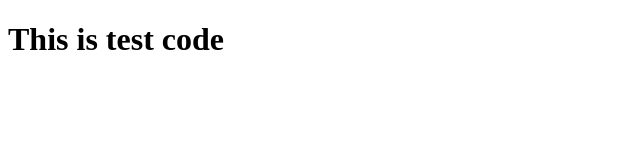
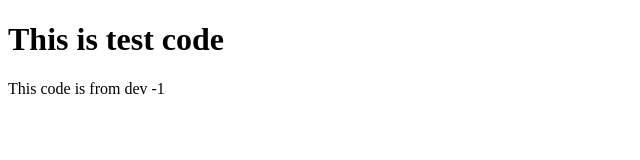
Before and after one commit to mostak9/testing-team-repository, a plain HTML site: page index.html in a window 1280 px wide. Shown: the whole page, without its empty margins (0-640 px from the left). Drawn offline with Linux system fonts and the light colour scheme.

Commit message:
created new branch for dev 1

```diff
--- a/index.html
+++ b/index.html
@@ -7,5 +7,6 @@
 </head>
 <body>
     <h1>This is test code</h1>
+    <p>This code is from dev -1</p>
 </body>
 </html>
```
